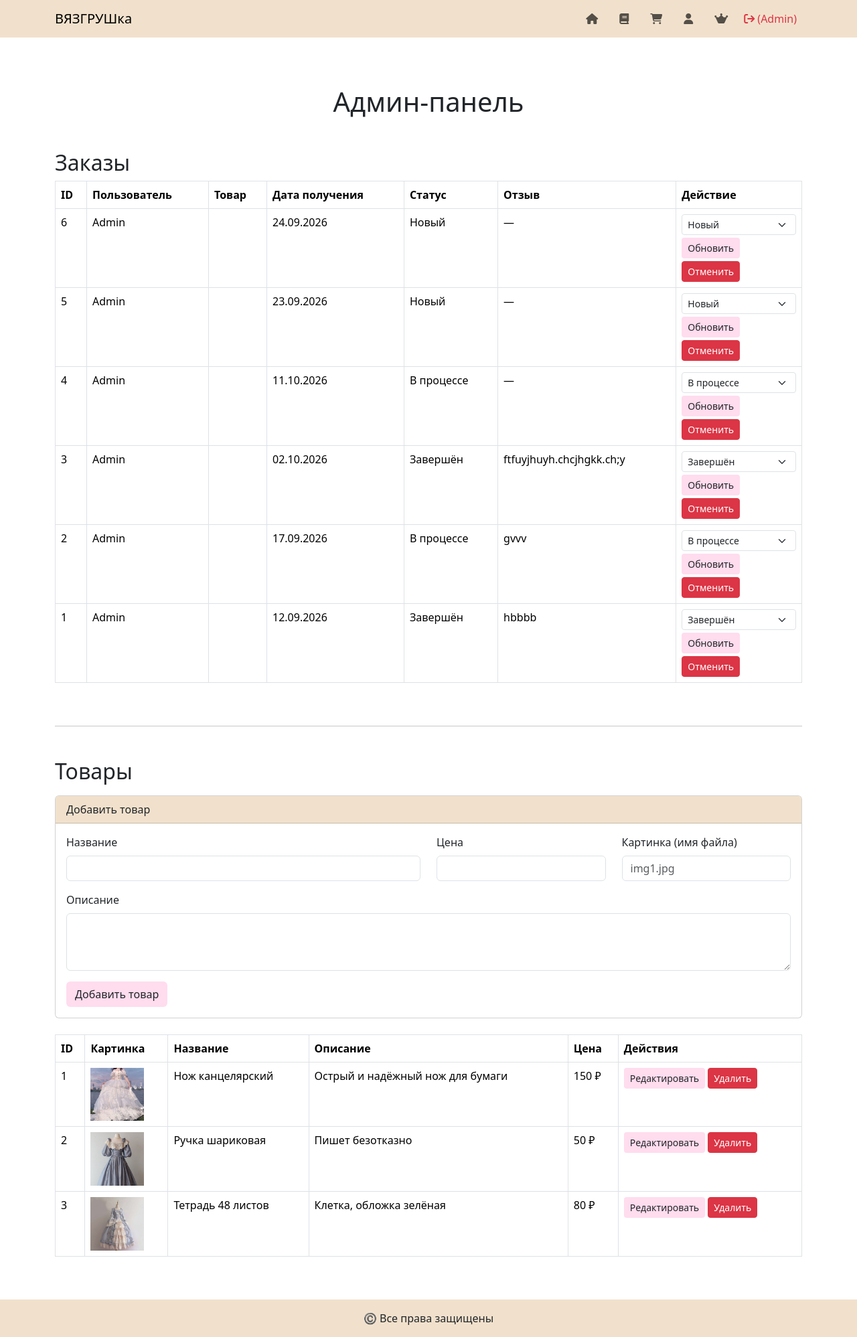
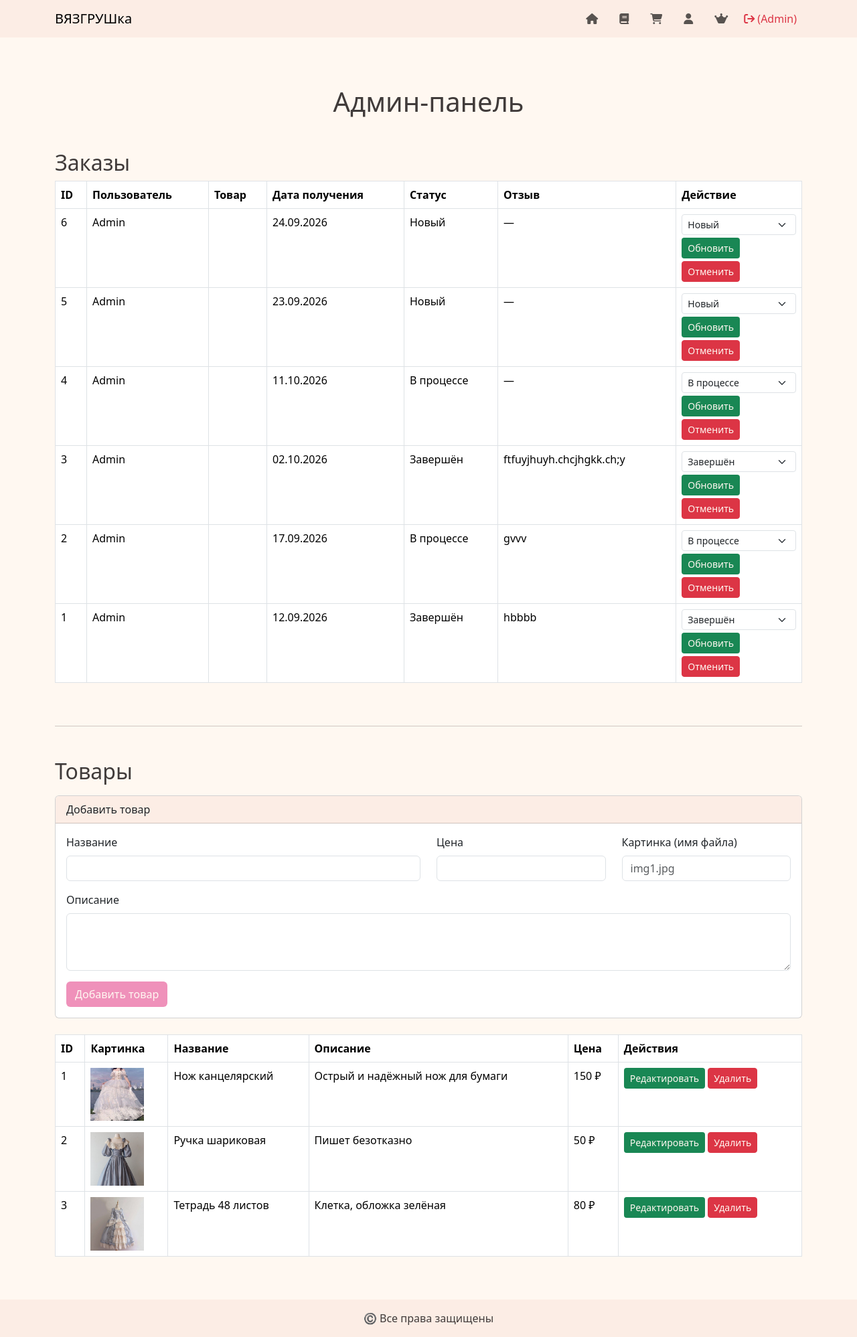
Before and after one commit to AnSmi-07/KT, a PHP site: page /administration.php in a window 1280 px wide. Shown: the whole page at 67% size. Run offline with PHP 8.4, Linux system fonts and the light colour scheme; the visitor is signed in with stand-in values (Sample User, id 1); data comes from the database, SQL or seed files in the repository; some libraries are stand-ins or nearby versions.

Commit message:
Проба новой палитры

```diff
--- a/css/style.css
+++ b/css/style.css
@@ -14,17 +14,38 @@ body {
   footer {
     margin-top: auto; /* Автоотступ сдвигает футер к низу */
   }
+body{
+  background-color: #FFF8F1;
+  color:#403B3A;
+}
+header{
+  background-color: #B9D9D0;
+}
 .accent{
-    background-color: #ffdcee ;
+    background-color: #ef91ba ;
 }
 .primary-color{
-    background-color: #f1e1cc !important;
+    background-color: #FCEDE5 !important;
 }
 .secondary-color{
-    background-color: #c1c9bb !important;
+    background-color: #E6DDF0 !important;
 }
-
-/* 2 вариант расцветки */
+footer{
+  background-color: #CDBBDF;
+}
+.text{
+  color: #FFF8F1;
+}
+/* Роль	Цвет	HEX	Где использовать
+Шапка	мятный	#B9D9D0	navbar, логотип, навигация
+Фон	молочный	#FFF8F1	вся область страницы
+Основной контент	очень светлый персиково-кремовый	#FCEDE5	карточки товаров
+Дополнительный контент	мягкий лавандово-голубой	#E6DDF0	бейджи, вторичные блоки, hover
+Футер	лаванда	#CDBBDF	footer
+Кнопки	коралловый	#F18478	«Добавить в корзину», основные CTA
+Текст	тёмный коричнево-графитовый	#403B3A	заголовки, названия, описания
+Вторичный текст	приглушённый серо-коричневый	#756D69	вспомогательная информация
+2 вариант расцветки */
 
 /* .accent{
   background-color: #ffdcee ;
@@ -34,4 +55,4 @@ body {
 }
 .secondary-color{
   background-color: #c8e9af !important;
-} */
+}
--- a/html/administration.php
+++ b/html/administration.php
@@ -47,11 +47,11 @@
                                     <option value="in_progress" <?= $ord['status']=='in_progress' ? 'selected' : '' ?>>В процессе</option>
                                     <option value="completed" <?= $ord['status']=='completed' ? 'selected' : '' ?>>Завершён</option>
                                 </select>
-                                <button type="submit" name="update_status" class="btn accent btn-sm mt-1">Обновить</button>
+                                <button type="submit" name="update_status" class="btn bg-success btn-sm mt-1 text">Обновить</button>
                             </form>
                             <form method="post" onsubmit="return confirm('Отменить заказ №<?= $ord['id'] ?>?');">
                                 <input type="hidden" name="order_id" value="<?= $ord['id'] ?>">
-                                <button type="submit" name="cancel_order" class="btn btn-danger btn-sm">Отменить</button>
+                                <button type="submit" name="cancel_order" class="btn btn-danger btn-sm text">Отменить</button>
                             </form>
                         <?php endif; ?>
                     </td>
@@ -101,10 +101,10 @@
             </div>
 
             <?php if ($editProduct): ?>
-                <button type="submit" name="update_product" class="btn accent">Сохранить изменения</button>
-                <a href="administration.php#products" class="btn btn-secondary">Отмена</a>
+                <button type="submit" name="update_product" class="btn bg-success text ">Сохранить изменения</button>
+                <a href="administration.php#products" class="btn btn-secondary text ">Отмена</a>
             <?php else: ?>
-                <button type="submit" name="add_product" class="btn accent">Добавить товар</button>
+                <button type="submit" name="add_product" class="btn accent text">Добавить товар</button>
             <?php endif; ?>
         </form>
     </div>
@@ -138,11 +138,11 @@
                 <td><?= htmlspecialchars($p['description']) ?></td>
                 <td><?= number_format($p['price'], 0, '', ' ') ?> ₽</td>
                 <td>
-                    <a href="administration.php?edit_id=<?= $p['id'] ?>#edit-form" class="btn accent btn-sm">Редактировать</a>
+                    <a href="administration.php?edit_id=<?= $p['id'] ?>#edit-form" class="btn bg-success btn-sm text">Редактировать</a>
                     <form method="post" class="d-inline"
                           onsubmit="return confirm('Удалить товар «<?= htmlspecialchars($p['name']) ?>»?');">
                         <input type="hidden" name="product_id" value="<?= $p['id'] ?>">
-                        <button type="submit" name="delete_product" class="btn btn-danger btn-sm">Удалить</button>
+                        <button type="submit" name="delete_product" class="btn btn-danger btn-sm text">Удалить</button>
                     </form>
                 </td>
             </tr>
--- a/html/create_order.php
+++ b/html/create_order.php
@@ -36,8 +36,8 @@
                         <input type="date" class="form-control" id="order_date" name="order_date"
                                min="<?= date('Y-m-d', strtotime('+1 day')) ?>" required>
                     </div>
-                    <button type="submit" name="submit_order" class="btn accent w-100">Подтвердить заказ</button>
-                    <a href="cart.php" class="btn secondary-color w-100 mt-2">Вернуться в корзину</a>
+                    <button type="submit" name="submit_order" class="btn accent w-100 text">Подтвердить заказ</button>
+                    <a href="cart.php" class="btn secondary-color w-100 mt-2 text">Вернуться в корзину</a>
                 </form>
             </div>
         </div>
--- a/html/index.php
+++ b/html/index.php
@@ -37,5 +37,5 @@
         <p class="col text-center">Lorem ipsum dolor sit amet consectetur adipisicing elit. Quibusdam asperiores est ipsam quo praesentium possimus pariatur et voluptate velit, fuga voluptatum laudantium quos ex! Maiores dolorum dolorem non at aliquid.</p>
         <p class="col text-center">Lorem ipsum, dolor sit amet consectetur adipisicing elit. Neque atque expedita sequi qui molestiae quisquam exercitationem officiis tempora harum explicabo ex cumque ab, fugiat incidunt sunt, ipsum asperiores odio molestias?</p>
     </div>
-    <a href="katalog.php" class="btn btn accent mt-5">Перейти в каталог</a>
+    <a href="katalog.php" class="btn btn accent mt-5 text">Перейти в каталог</a>
 </section>
--- a/html/katalog.php
+++ b/html/katalog.php
@@ -4,7 +4,7 @@
 <h1 class="text-center my-5">Каталог вязгрушинок</h1>
 <div class="row">
     <?php foreach ($products as $product): ?>
-        <div class="col-lg-4 col-sm-2 mb-3">
+        <div class="col-lg-4 col-md-4 col-sm-2 mb-3">
             <div class="card">
                 <img src="img/<?= $product['image'] ?>" class="card-img-top" alt="<?= $product['name'] ?>">
                 <div class="card-body">
@@ -13,7 +13,7 @@
                     <p class="card-text"><strong><?= number_format($product['price'], 0, '', ' ') ?> ₽</strong></p>
                     <form method="post" action="cart.php">
                         <input type="hidden" name="product_id" value="<?= $product['id'] ?>">
-                        <button type="submit" name="add_to_cart" class="btn accent w-100">Добавить в корзину</button>
+                        <button type="submit" name="add_to_cart" class="btn accent w-100 text">Добавить в корзину</button>
                     </form>
                 </div>
             </div>
--- a/html/login.php
+++ b/html/login.php
@@ -13,7 +13,7 @@
                         <label>Пароль</label>
                         <input class="form-control" type="password" name="password" placeholder="Пароль" required>
                     </div>
-                    <button type="submit" name="submit" class="btn accent w-100">Войти</button>
+                    <button type="submit" name="submit" class="btn accent w-100 text">Войти</button>
                 </form>
                 <p class="mt-3 text-center">Нет аккаунта? <a href="register.php">Зарегистрироваться</a></p>
             </div>
--- a/html/register.php
+++ b/html/register.php
@@ -34,7 +34,7 @@
                         <label>Email</label>
                         <input class="form-control" type="email" name="email" placeholder="Email" required>
                     </div>
-                    <button type="submit" name="submit" class="btn accent w-100">Зарегистрироваться</button>
+                    <button type="submit" name="submit" class="btn accent w-100 text">Зарегистрироваться</button>
                 </form>
                 <p class="mt-3 text-center">Уже есть аккаунт? <a href="login.php">Войти</a></p>
             </div>
--- a/html/zakazs.php
+++ b/html/zakazs.php
@@ -69,7 +69,7 @@
                                     <label class="form-label">Оставить отзыв</label>
                                     <textarea name="review_text" rows="2" class="form-control" required placeholder="Поделитесь впечатлениями..."></textarea>
                                 </div>
-                                <button type="submit" name="submit_review" class="btn accent btn-sm">Отправить отзыв</button>
+                                <button type="submit" name="submit_review" class="btn accent btn-sm text">Отправить отзыв</button>
                             </form>
                             <?php elseif ($order['status'] !== 'cancelled'): ?>
                                 <p class="text-muted small">Отзыв можно оставить после завершения заказа.</p>
```
Also changed, not shown: html/cart.php (+6 -6 lines).
